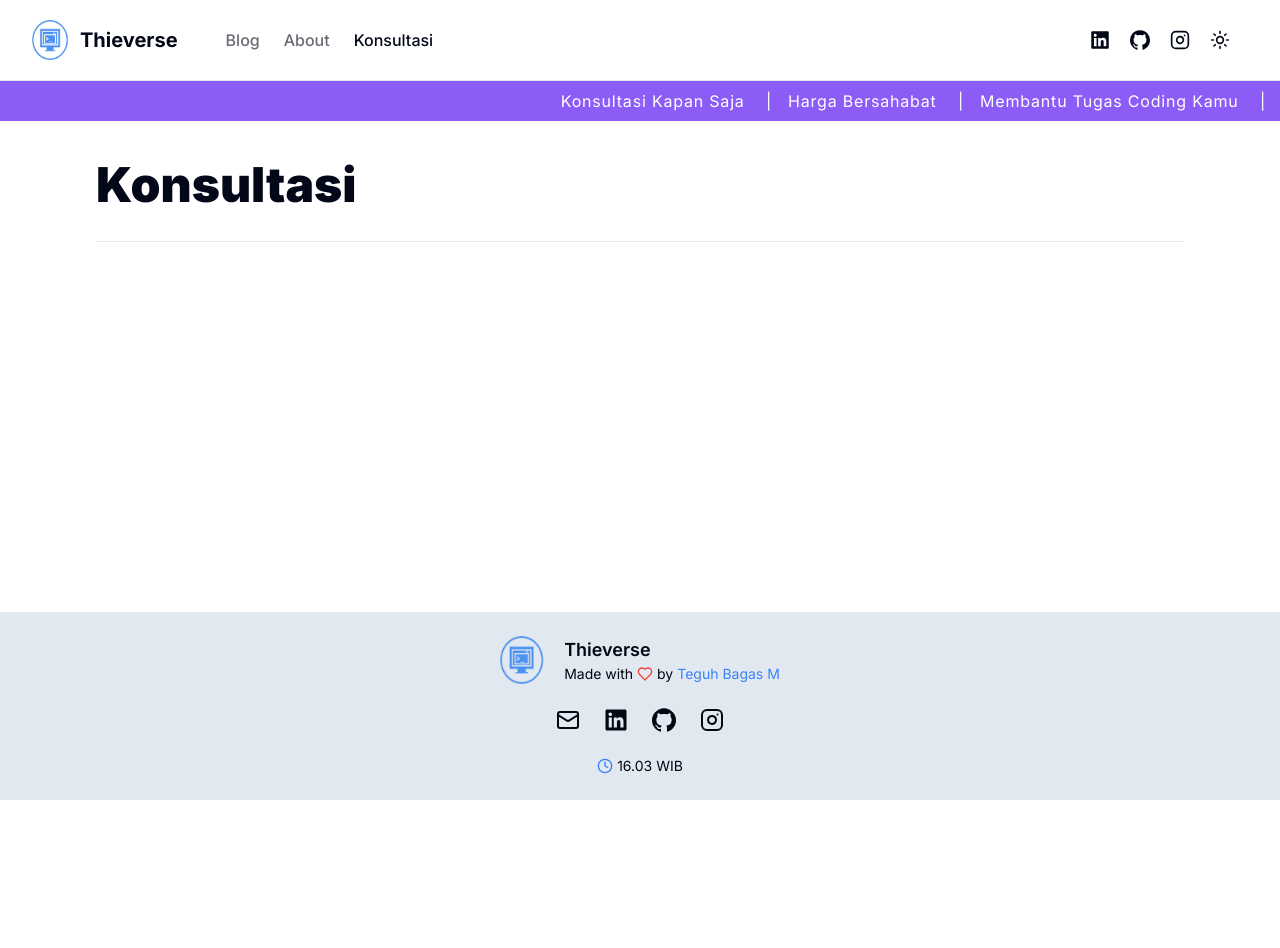
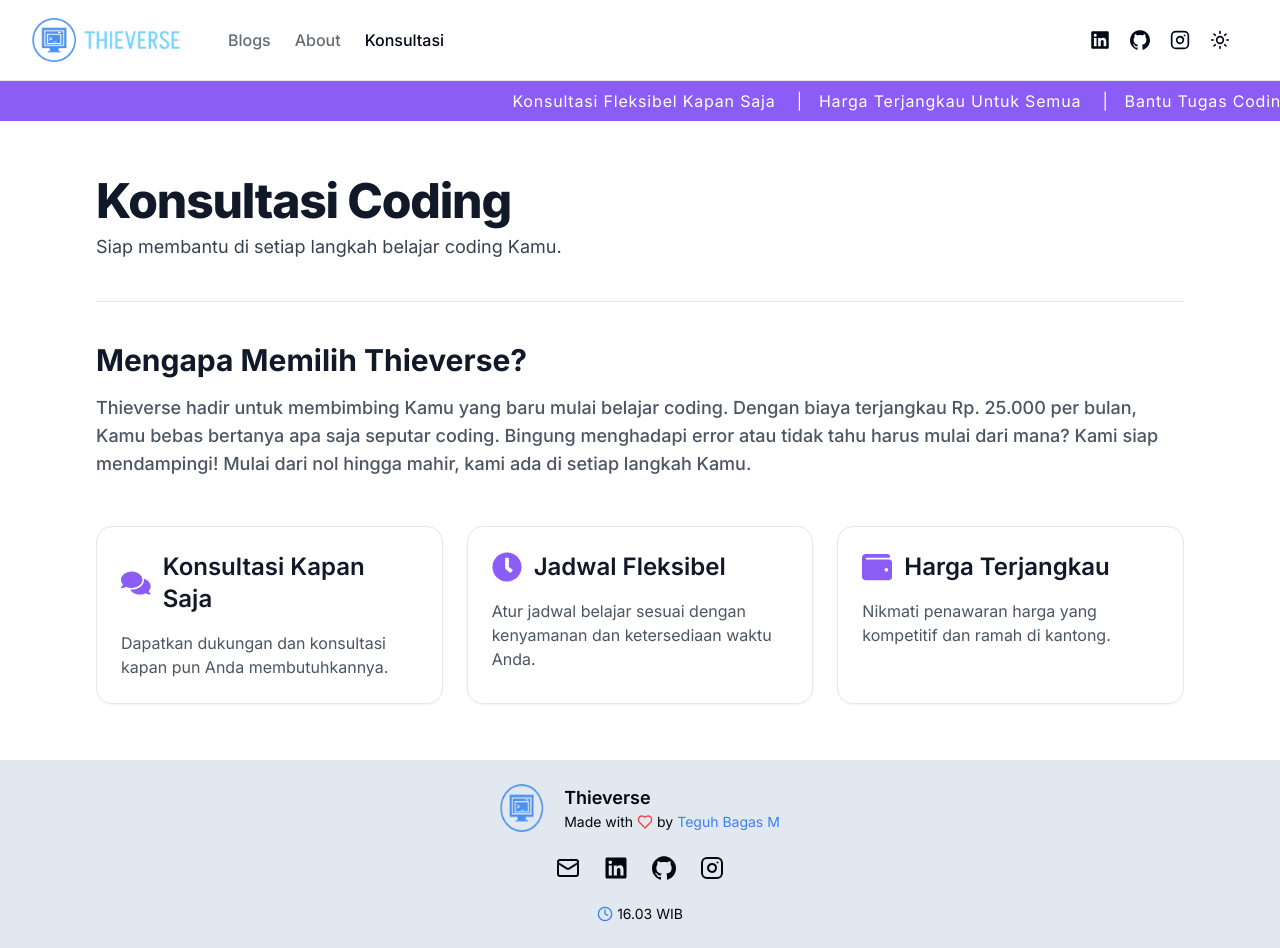
Before and after one commit to TeguhBagasM/thieverse, a Next.js app: page /konsultasi in a window 1280 px wide. Before the commit the page ends 800 px from the top, so only its background shows below. Built offline with nearby package versions, Linux system fonts and the light colour scheme; no server answers.

Commit message:
chore: update konsultasi page

```diff
--- a/app/blog/blog-client.tsx
+++ b/app/blog/blog-client.tsx
@@ -44,7 +44,7 @@ export default function BlogPageClient({ searchParams }: BlogPageClientProps) {
   return (
     <div className="container max-w-6xl py-6 lg:py-10">
       <div className="flex flex-col items-center gap-4 mb-8">
-        <h1 className="inline-block font-bold text-4xl md:text-5xl text-center">Articles</h1>
+        <h1 className="inline-block font-bold text-4xl md:text-5xl text-center">Blogs</h1>
         <p className="text-xl text-muted-foreground text-center">
           My ramblings about everything and coding.
         </p>
--- a/app/blog/page.tsx
+++ b/app/blog/page.tsx
@@ -2,6 +2,7 @@
 import { Suspense } from "react";
 import { Metadata } from "next";
 import BlogPageClient from "./blog-client";
+import { Loader2 } from "lucide-react";
 
 export const metadata: Metadata = {
   title: "Thieverse",
@@ -10,7 +11,14 @@ export const metadata: Metadata = {
 
 export default function BlogPage({ searchParams }: { searchParams: { query?: string } }) {
   return (
-    <Suspense fallback={<div>Loading...</div>}>
+    <Suspense
+      fallback={
+        <div className="flex flex-col items-center justify-center min-h-screen">
+          <Loader2 className="w-16 h-16 text-blue-500 animate-spin" />
+          <p className="mt-4 text-lg font-semibold text-gray-700 dark:text-gray-300">Loading...</p>
+        </div>
+      }
+    >
       <BlogPageClient searchParams={searchParams} />
     </Suspense>
   );
--- a/app/konsultasi/page.tsx
+++ b/app/konsultasi/page.tsx
@@ -1,6 +1,7 @@
 import React from "react";
 import { Metadata } from "next";
 import InsightRoll from "@/components/insight-roll";
+import { konsulFeaturs } from "@/config/site";
 
 export const metadata: Metadata = {
   title: "Konsultasi",
@@ -8,25 +9,63 @@ export const metadata: Metadata = {
 };
 
 const insights: string[] = [
-  "Konsultasi Kapan Saja",
-  "Harga Bersahabat",
-  "Membantu Tugas Coding Kamu",
-  "Siap Membantu Pemula",
-  "Dibimbing dari 0",
-  "Tak Perlu Khawatir, Kami Siap Mendampingi",
+  "Konsultasi Fleksibel Kapan Saja",
+  "Harga Terjangkau untuk Semua",
+  "Bantu Tugas Coding Kamu",
+  "Panduan untuk Pemula",
+  "Belajar Coding dari 0",
+  "Teman Belajar di Setiap Langkah",
 ];
 
 export default function KonsultasiPage() {
   return (
     <>
       <InsightRoll insights={insights} />
-      <div className="container max-w-6xl py-6 lg:py-10">
-        <div className="flex flex-col items-start gap-4 md:flex-row md:justify-between md:gap-8">
-          <div className="flex-1 space-x-4">
-            <h1 className="inline-block font-black text-4xl lg:text-5xl">Konsultasi</h1>
+      <div className="container max-w-6xl py-8 lg:py-14">
+        {/* Header Section */}
+        <div className="flex flex-col items-start gap-6 md:flex-row md:justify-between md:items-center md:gap-10">
+          <div className="flex-1">
+            <h1 className="text-4xl font-extrabold text-gray-900 dark:text-gray-100 tracking-tight lg:text-5xl">
+              Konsultasi Coding
+            </h1>
+            <p className="mt-2 text-lg text-gray-700 dark:text-gray-300">
+              Siap membantu di setiap langkah belajar coding Kamu.
+            </p>
           </div>
         </div>
-        <hr className="my-8" />
+
+        <hr className="my-10 border-gray-200 dark:border-gray-700" />
+
+        {/* Why Choose Section */}
+        <div className="mb-12">
+          <h2 className="relative section-title-after text-3xl font-bold text-gray-900 dark:text-gray-100 mb-4">
+            Mengapa Memilih Thieverse?
+          </h2>
+          <p className="text-lg font-medium text-gray-600 dark:text-gray-300">
+            Thieverse hadir untuk membimbing Kamu yang baru mulai belajar coding. Dengan biaya
+            terjangkau Rp. 25.000 per bulan, Kamu bebas bertanya apa saja seputar coding. Bingung
+            menghadapi error atau tidak tahu harus mulai dari mana? Kami siap mendampingi! Mulai dari
+            nol hingga mahir, kami ada di setiap langkah Kamu.
+          </p>
+        </div>
+
+        {/* Feature Cards */}
+        <div className="grid grid-cols-1 sm:grid-cols-2 lg:grid-cols-3 gap-6">
+          {konsulFeaturs?.map((feature) => (
+            <div
+              key={feature.title}
+              className="flex flex-col items-start p-6 border rounded-2xl shadow-sm transition-all duration-300 transform hover:-translate-y-1 hover:shadow-md border-gray-200 dark:border-gray-700 group"
+            >
+              <div className="flex items-center mb-2">
+                <feature.icon className="text-3xl text-violet-500 dark:text-blue-500 dark:group-hover:text-blue-400 group-hover:text-violet-600" />
+                <h3 className="ml-3 text-2xl font-semibold text-gray-900 dark:text-gray-100">
+                  {feature.title}
+                </h3>
+              </div>
+              <p className="text-base text-gray-600 dark:text-gray-400 mt-2">{feature.description}</p>
+            </div>
+          ))}
+        </div>
       </div>
     </>
   );
--- a/app/page.tsx
+++ b/app/page.tsx
@@ -56,7 +56,7 @@ export default function Home() {
 
       <section className="container max-w-6xl py-6 lg:py-10 mt-18">
         <h2 className="text-3xl sm:text-5xl md:text-6xl lg:text-5xl font-black text-center mb-8">
-          Latest Articles
+          Latest Blogs
         </h2>
         <ul className="grid grid-cols-1 sm:grid-cols-2 lg:grid-cols-3 gap-8 mb-6">
           {latestPosts.map(
--- a/components/main-nav.tsx
+++ b/components/main-nav.tsx
@@ -10,8 +10,8 @@ export function MainNav() {
   return (
     <nav className="flex items-center space-x-4 lg:space-x-6">
       <Link href="/" className="mr-6 flex items-center space-x-2">
-        <img src="/images/logo.png" alt="Logo" className="h-10 w-10" />
-        <span className="font-bold text-xl">{siteConfig.name}</span>
+        <img src="/images/logo-thieverse.png" alt="Logo" className="h-11" />
+        {/* <span className="font-medium text-xl">{siteConfig.name}</span> */}
       </Link>
       <Link
         href="/blog"
@@ -20,7 +20,7 @@ export function MainNav() {
           pathname === "/blog" ? "text-foreground" : "text-foreground/60"
         )}
       >
-        Blog
+        Blogs
         <span className="absolute left-0 -bottom-1 w-0 h-[2px] bg-blue-500 transition-all duration-300 group-hover:w-full"></span>
       </Link>
       <Link
--- a/components/mobile-nav.tsx
+++ b/components/mobile-nav.tsx
@@ -41,7 +41,7 @@ export function MobileNav() {
             href="/blog"
             className="hover:text-blue-500 transition-colors"
           >
-            Blog
+            Blogs
           </MobileLink>
           <MobileLink
             onOpenChange={setOpen}
@@ -49,6 +49,13 @@ export function MobileNav() {
             className="hover:text-blue-500 transition-colors"
           >
             About
+          </MobileLink>
+          <MobileLink
+            onOpenChange={setOpen}
+            href="/konsultasi"
+            className="hover:text-blue-500 transition-colors"
+          >
+            Konsultasi
           </MobileLink>
         </div>
         <div className="flex justify-center gap-4 mt-8">
--- a/config/site.ts
+++ b/config/site.ts
@@ -1,3 +1,5 @@
+import { FaClock, FaComments, FaWallet } from "react-icons/fa";
+
 export const siteConfig = {
   name: "Thieverse",
   url: "https://thieverse.vercel.app",
@@ -14,4 +16,22 @@ export const siteConfig = {
   },
 };
 
+export const konsulFeaturs = [
+  {
+    title: "Konsultasi Kapan Saja",
+    description: "Dapatkan dukungan dan konsultasi kapan pun Anda membutuhkannya.",
+    icon: FaComments,
+  },
+  {
+    title: "Jadwal Fleksibel",
+    description: "Atur jadwal belajar sesuai dengan kenyamanan dan ketersediaan waktu Anda.",
+    icon: FaClock,
+  },
+  {
+    title: "Harga Terjangkau",
+    description: "Nikmati penawaran harga yang kompetitif dan ramah di kantong.",
+    icon: FaWallet,
+  },
+];
+
 export type SiteConfig = typeof siteConfig;
```
Also changed, not shown: public/images/logo-thieverse.png (added).
